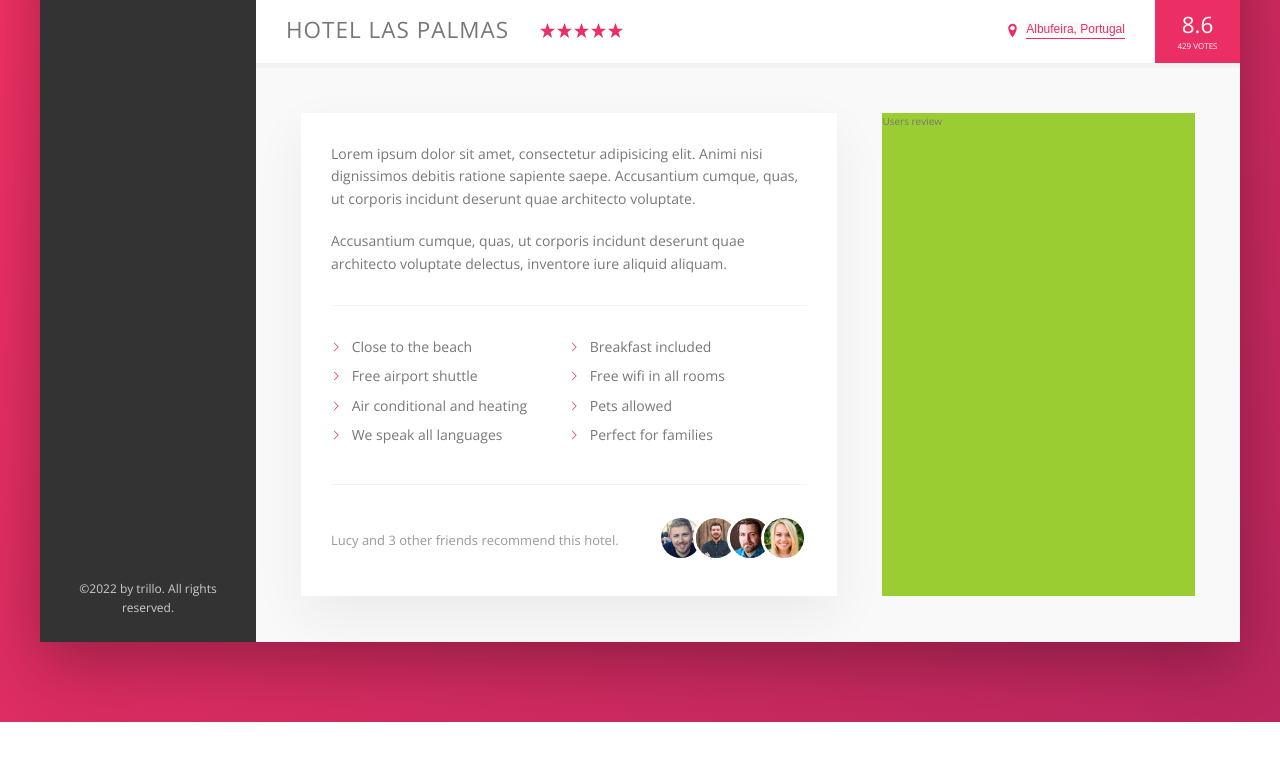
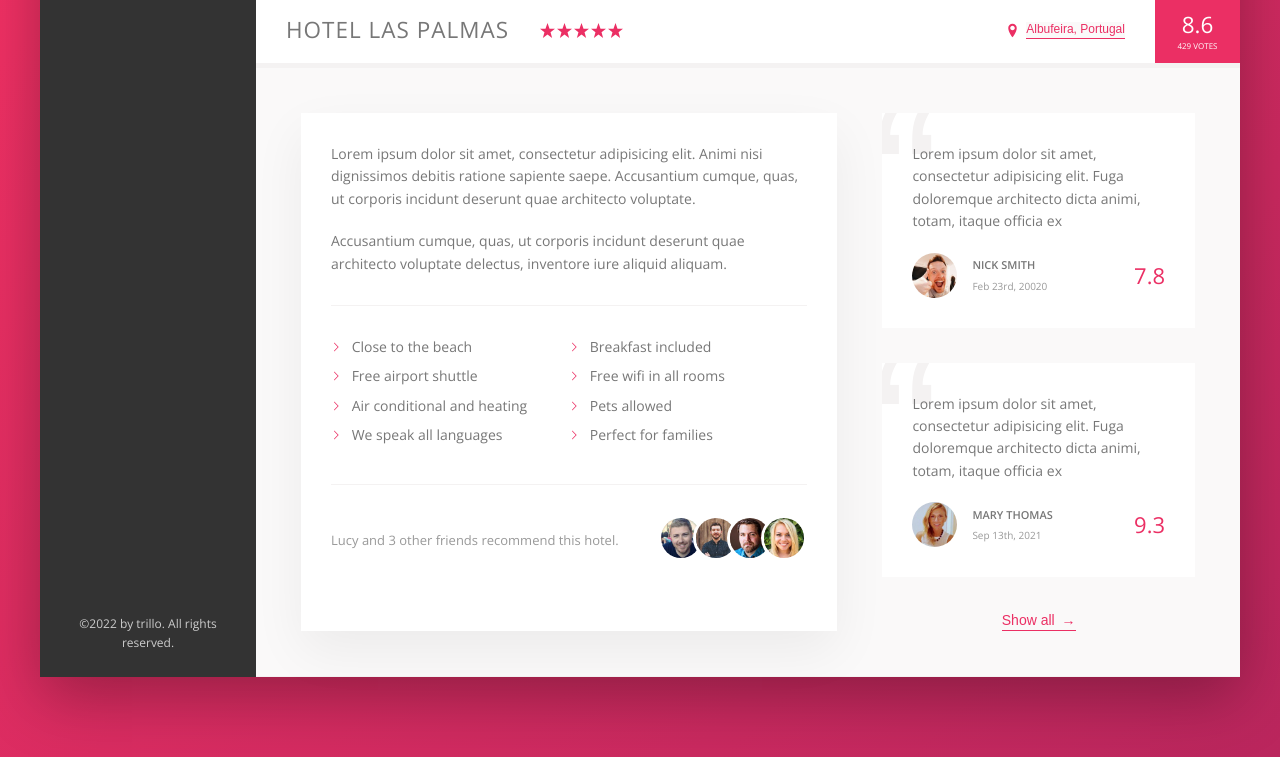
Before and after one commit to SirriCelles/css-trillor-app, a website: page index.html in a window 1280 px wide. Shown: the part 538-1295 px from the top of the page. Before the commit the page ends 1260 px from the top, so only its background shows below. Drawn offline with nearby package versions, Linux system fonts and the light colour scheme.

Commit message:
styling user's reviews complete

```diff
--- a/index.html
+++ b/index.html
@@ -192,7 +192,32 @@
                         </div>
 
                         <div class="user-reviews">
-                            Users review
+                            <!-- figures are great for reviews -->
+                           <figure class="review">
+                            <blockquote class="review__text">Lorem ipsum dolor sit amet, consectetur adipisicing elit. Fuga doloremque architecto dicta animi, totam, itaque officia ex</blockquote>
+                            <figcaption class="review__user">
+                                <img src="img/user-1.jpg" alt="User 1" class="review__photo">
+                                <div class="review__user-box">
+                                    <p class="review__user-name">Nick Smith</p>
+                                    <p class="review__user-date">Feb 23rd, 20020</p>
+                                </div>
+                                <div class="review__rating">7.8</div>
+                            </figcaption>
+                           </figure>
+
+                           <figure class="review">
+                            <blockquote class="review__text">Lorem ipsum dolor sit amet, consectetur adipisicing elit. Fuga doloremque architecto dicta animi, totam, itaque officia ex</blockquote>
+                            <figcaption class="review__user">
+                                <img src="img/user-2.jpg" alt="User 1" class="review__photo">
+                                <div class="review__user-box">
+                                    <p class="review__user-name">Mary Thomas</p>
+                                    <p class="review__user-date">Sep 13th, 2021</p>
+                                </div>
+                                <div class="review__rating">9.3</div>
+                            </figcaption>
+                           </figure>
+
+                           <button class="btn-inline">Show all <span>&rarr;</span></button>
                         </div>
                     </div>
                 </main>
--- a/sass/_components.scss
+++ b/sass/_components.scss
@@ -284,8 +284,17 @@
     transition: all .2s;
     background-color: var(--color-grey-light-1);
 
+    & span {
+        margin-left: 3px;
+    }
+
     &:hover {
         color: var(--color-grey-dark-1);
+
+        span {
+            margin-left: .8rem;
+            transition: margin-left .2s;
+        }
     }
 
     &:focus {
@@ -385,3 +394,69 @@
         }
     }
 }
+
+//////////////////////////////
+// REVIEWS
+.review {
+    background-color: #fff;
+    box-shadow: var(--shadow-ligth);
+    padding: 3rem;
+    margin-bottom: 3.5rem;
+    position: relative;
+    overflow: hidden;
+
+    &__text {
+        margin-bottom: 2rem;
+        position: relative;
+        z-index: 10;
+    }
+
+    &__user {
+        display: flex;
+        // justify-content: space-between;
+        align-items: center;
+    }
+
+    &__photo {
+        height: 4.5rem;
+        width: 4.5rem;
+        border-radius: 50%;
+        margin-right: 1.5rem;
+    }
+
+    &__user-box {
+        margin-right: auto;
+    }
+
+    &__user-name {
+        font-size: 1.1rem;
+        font-weight: 600;
+        text-transform: uppercase;
+        margin-bottom: .4rem;
+    }
+
+    &__user-date {
+        font-size: 1rem;
+        color: var(--color-grey-dark-3);
+    }
+
+    &__rating {
+        color: var(--color-primary);
+        font-size: 2.2rem;
+        font-weight: 300;
+    }
+
+    &::before {
+        content: "\201C";
+        position: absolute;
+        top: 6rem;
+        left: -1rem;
+        line-height: 1rem;
+        font-size: 20rem;
+        color: var(--color-grey-light-2);
+        font-family: sans-serif;
+        z-index: 1;
+    }
+
+
+}
--- a/sass/_layout.scss
+++ b/sass/_layout.scss
@@ -41,6 +41,7 @@
 }
 
 .detail {
+    font-size: 1.4rem;
     display: flex;
     padding: 4.5rem;
     background-color: var(--color-grey-light-1);
@@ -48,7 +49,6 @@
 }
 
 .description {
-    font-size: 1.4rem;
     background-color: #fff;
     box-shadow: var(--shadow-light);
     padding: 3rem;
@@ -57,6 +57,9 @@
 }
 
 .user-reviews {
-    background-color: yellowgreen;
     flex: 1;
+
+    display: flex;
+    flex-direction: column;
+    align-items: center;
 }
```
Also changed, not shown: css/style.css.
